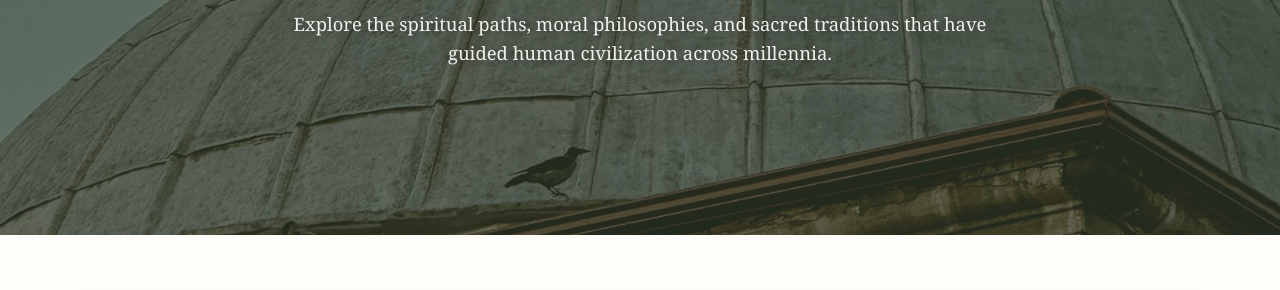
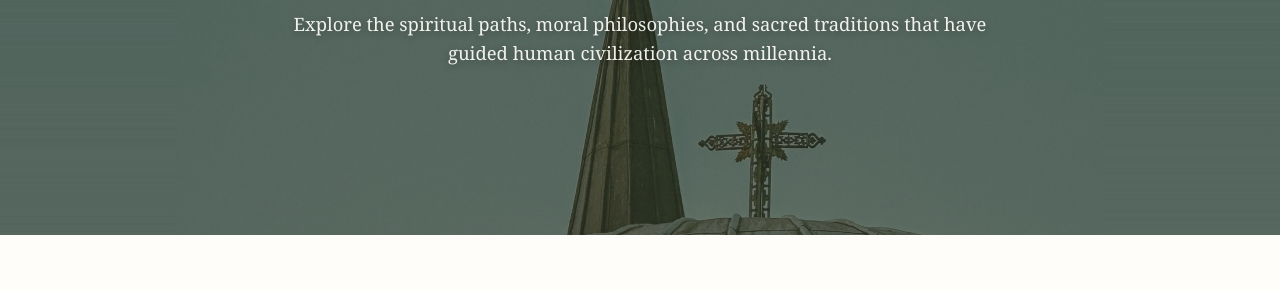
Before and after one commit to transculturalforum/tcf-website, a plain HTML site: page religions.html in a window 1280 px wide. Shown: the part 365-655 px from the top of the page. Drawn offline with Linux system fonts and the light colour scheme.

Commit message:
Fit the Religions banner so the crescent and cross both show
Co-Authored-By: Claude Opus 5.5 <noreply@anthropic.com>
Claude-Session: https://claude.ai/code/session_012XiJJBFAcoiVjrHk9YQqyV

```diff
--- a/religions.html
+++ b/religions.html
@@ -352,7 +352,7 @@
     </nav>
 
     <!-- Page Header -->
-    <header class="religions-header photo-banner" style="--banner: url('images/photos/pexels-19562646-w1600.jpg'); --banner-pos: center 75%;">
+    <header class="religions-header photo-banner" style="--banner: url('images/photos/pexels-19562646-banner.jpg'); --banner-pos: center;">
         <i class="fa-solid fa-Hands-praying fa-hands-praying header-icon-bg"></i>
         <h1>Religions & Worldviews</h1>
         <p>Explore the spiritual paths, moral philosophies, and sacred traditions that have guided human civilization across millennia.</p>
```
Also changed, not shown: .github/photos/photo-list.txt, images/photos/pexels-19562646-banner.jpg (added), images/photos/pexels-19562646-w1600.jpg (deleted).
